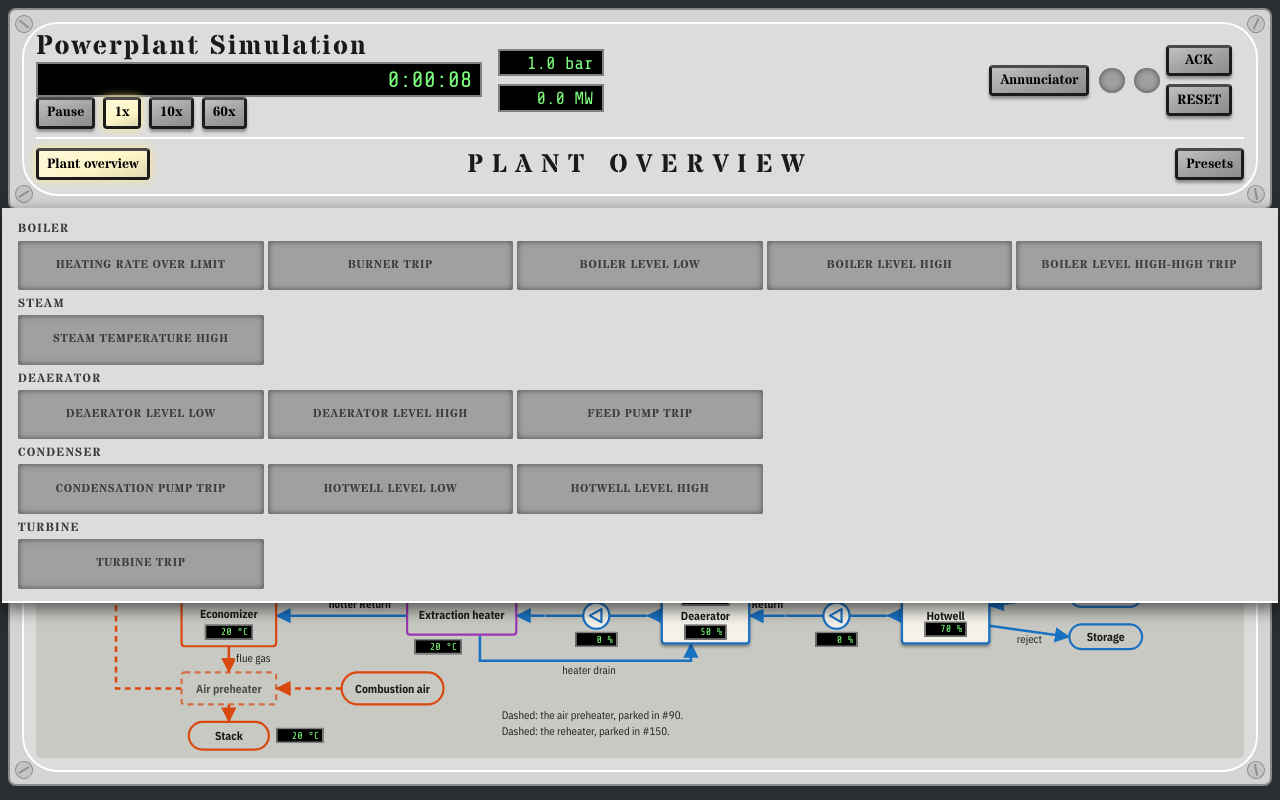
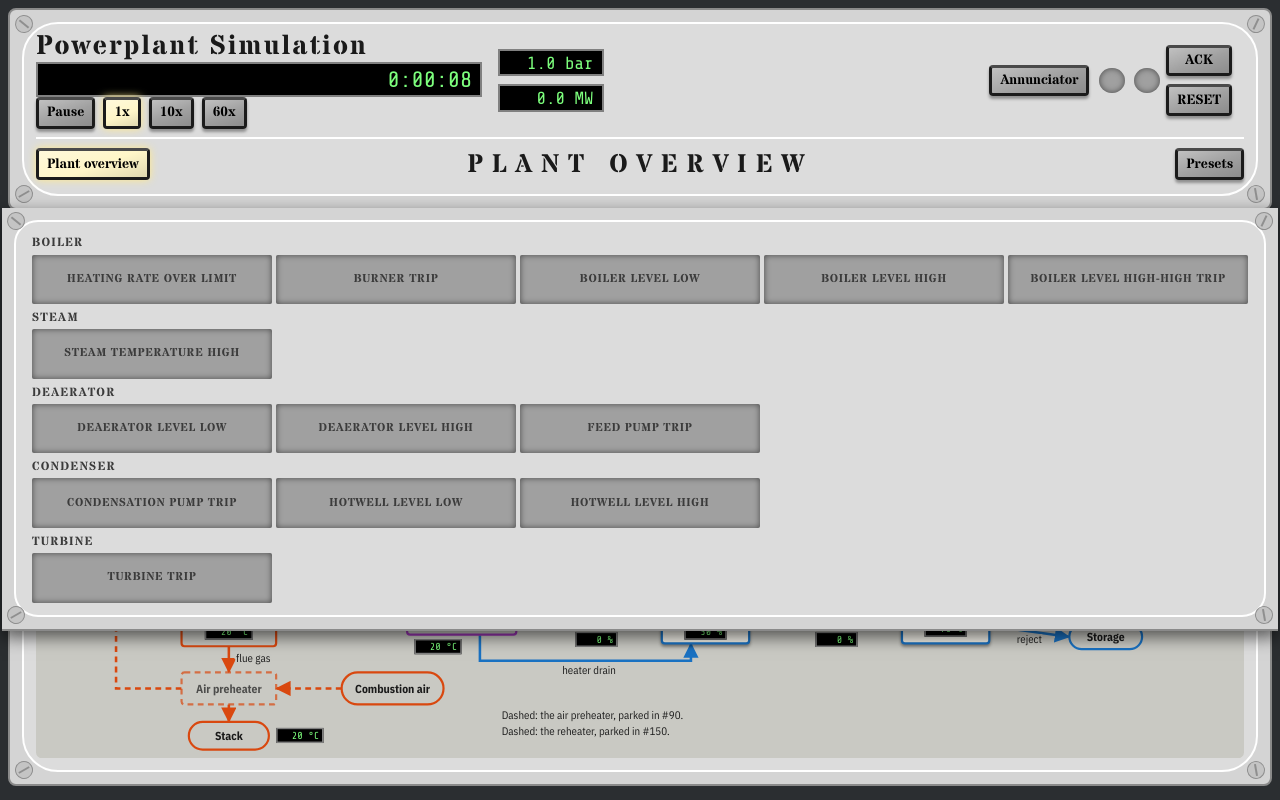
Before and after one commit to NarubyRiverlione/steamboiler, a React (Vite) app: page / in a window 1280 px wide. Both pictures are taken after a click on the button "Annunciator". Built offline with nearby package versions, Linux system fonts and the light colour scheme.

Commit message:
Annunciator panel is a plate with screws and an inset panel (#156)
Co-Authored-By: Claude Sonnet 5.5 <noreply@anthropic.com>

```diff
--- a/src/components/board/board.css
+++ b/src/components/board/board.css
@@ -952,12 +952,23 @@ path.board-zone {
   left: -0.5rem;
   right: -0.5rem;
   z-index: 50;
+  display: flex;
+  flex-direction: column;
   max-height: calc(100vh - var(--board-annun-header-space));
+  padding: 0.75rem;
+  background: var(--board-plate-bg);
+  border-bottom: 2px solid var(--board-plate-border);
+  box-shadow: 0 6px 16px rgba(0, 0, 0, 0.6);
+}
+
+/* The inset grey panel on the plate; only it scrolls, so the screws stay put */
+.board-annun-inset {
+  min-height: 0;
   overflow-y: auto;
   padding: 0.5rem 1rem 0.75rem;
   background: var(--board-panel-bg);
-  border-bottom: 2px solid var(--board-panel-edge);
-  box-shadow: 0 6px 16px rgba(0, 0, 0, 0.6);
+  border: 2px solid var(--board-panel-edge);
+  border-radius: 24px;
 }
 
 .board-annun-panel[hidden] {
--- a/src/navigation/Annunciator.tsx
+++ b/src/navigation/Annunciator.tsx
@@ -3,6 +3,7 @@
 import { useEffect, useRef, useState } from "react"
 import { useNavigate } from "react-router-dom"
 import { LensButton } from "../components/board/LensButton"
+import { Screws } from "../components/board/Screws"
 import "../components/board/board.css"
 import { useAnnunciator, type Tile } from "./useAnnunciator"
 import { PART_IDS, PARTS, type PartId } from "./plantParts"
@@ -10,7 +11,10 @@ import type { AlarmSeverity } from "./alarms"
 import { masterLights, type MasterLights, type MasterState } from "./masterLights"
 
 // Backlight colour class per severity
-const SEVERITY_CLASS: Record<AlarmSeverity, string> = { error: "board-tile-error", warning: "board-tile-warning" }
+const SEVERITY_CLASS: Record<AlarmSeverity, string> = {
+  error: "board-tile-error",
+  warning: "board-tile-warning",
+}
 
 const PANEL_ID = "annunciator-panel"
 
@@ -18,11 +22,20 @@ const MASTER_LABEL: Record<AlarmSeverity, string> = { error: "Master error", war
 
 // Backlight classes of a tile or master light
 const lightClass = (base: string, severity: AlarmSeverity, lit: boolean, flashing: boolean): string =>
-  [base, SEVERITY_CLASS[severity], lit ? "board-tile-lit" : "", flashing ? "board-tile-flash" : ""].filter((c: string) => c !== "").join(" ")
+  [base, SEVERITY_CLASS[severity], lit ? "board-tile-lit" : "", flashing ? "board-tile-flash" : ""]
+    .filter((c: string) => c !== "")
+    .join(" ")
 
 function MasterLight({ severity, state }: { readonly severity: AlarmSeverity; readonly state: MasterState }) {
   const className: string = lightClass("board-master", severity, state !== "off", state === "flashing")
-  return <span role="img" className={className} aria-label={MASTER_LABEL[severity] + " " + state} data-state={state} />
+  return (
+    <span
+      role="img"
+      className={className}
+      aria-label={MASTER_LABEL[severity] + " " + state}
+      data-state={state}
+    />
+  )
 }
 
 function Annunciator() {
@@ -78,6 +91,8 @@ function Annunciator() {
         </LensButton>
       </div>
       <div id={PANEL_ID} className="board-annun-panel" hidden={!open}>
+        <Screws />
+        <div className="board-annun-inset">
           {PART_IDS.map((part: PartId) => {
             const partTiles: readonly Tile[] = tiles.filter((tile: Tile) => tile.part === part)
             if (partTiles.length === 0) return null
@@ -105,6 +120,7 @@ function Annunciator() {
           })}
         </div>
       </div>
+    </div>
   )
 }
 
```
Also changed, not shown: 1 other file (tests, documents, lock files or other folders). Lines whose indentation alone changed are shown as unchanged.
